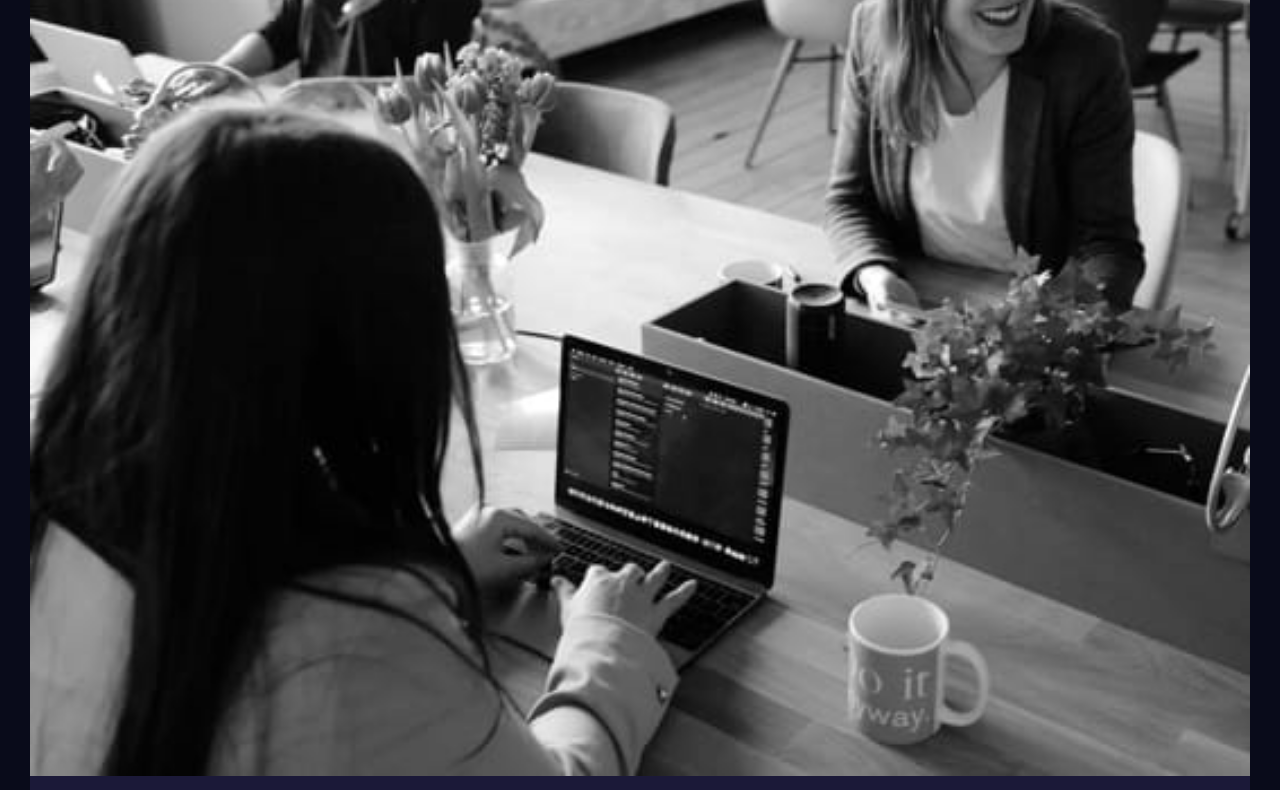
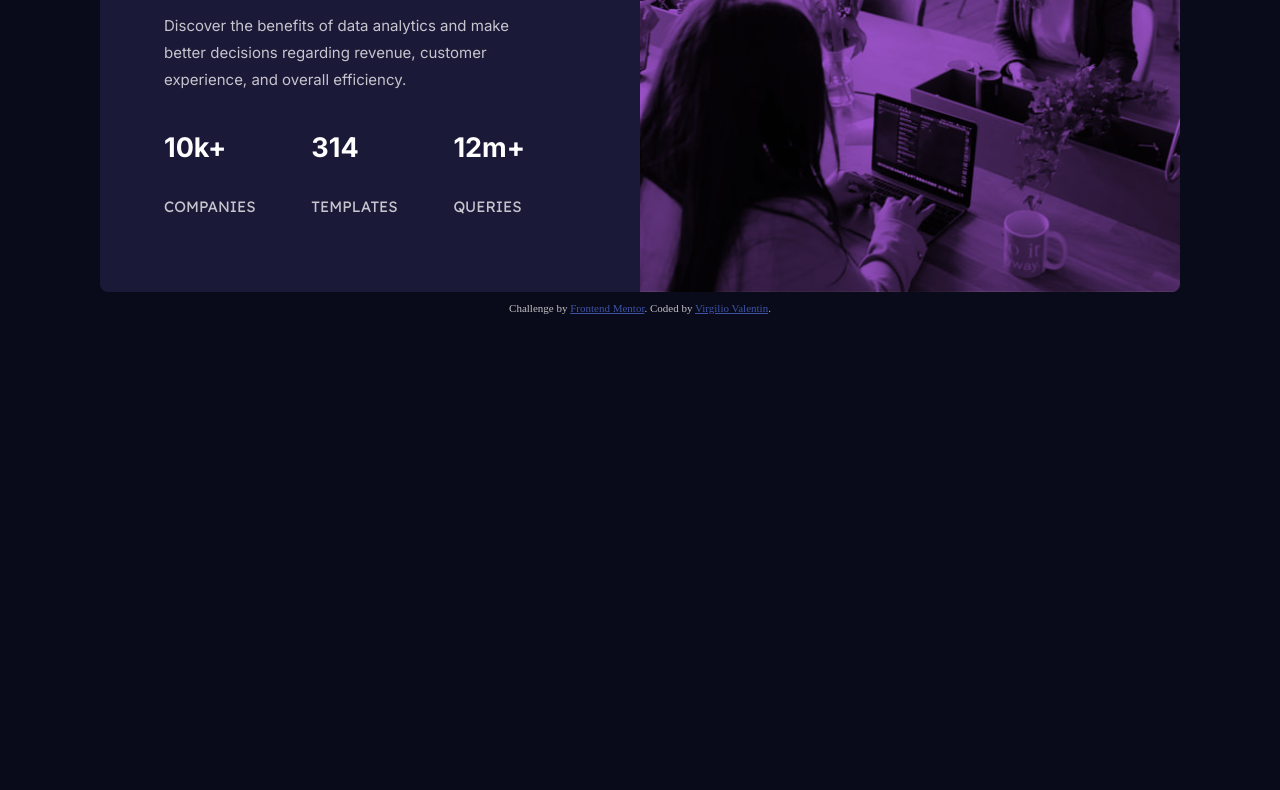
Before and after one commit to virgiliovalentin/javascript-playground, a plain HTML site: page stats-cards/index.html in a window 1280 px wide. Shown: the part 262-1052 px from the top of the page. After the commit the page ends 800 px from the top, so only its background shows below. Drawn offline with Linux system fonts and the light colour scheme.

Commit message:
🔥 Finished mobile, tablet and desktop views

```diff
--- a/stats-cards/css/style.css
+++ b/stats-cards/css/style.css
@@ -1,80 +1,163 @@
-:root{
+@import url('https://fonts.googleapis.com/css2?family=Inter:wght@400;700&family=Lexend+Deca&display=swap');
+
+:root {
     --main-bg: hsl(233, 47%, 7%);
     --card-bg: hsl(244, 38%, 16%);
     --accent: hsl(277, 64%, 61%);
+    --bg-overlay: hsl(277, 42%, 28%);
     --main-color: hsl(0, 0%, 100%);
     --paragraph: hsla(0, 0%, 100%, 0.75);
     --stats-color: hsla(0, 0%, 100%, 0.6);
 }
 
-*{
+* {
     margin: 0;
     padding: 0;
     box-sizing: border-box;
 }
 
-body{
+body {
     background-color: var(--main-bg);
     font-size: 15px;
     color: var(--paragraph);
 }
 
-img{
-    width: 100%;
-}
-
-.attribution{
+.attribution {
+    padding: 10px;
     font-size: 11px;
     text-align: center;
 }
 
-.attribution a{
+.attribution a {
     color: hsl(228, 45%, 44%);
 }
 
-.container{
+.container {
     margin: 30px;
 }
 
-.card{
+.card {
     background-color: var(--card-bg);
     border-radius: 8px;
     display: flex;
+    /* flex-direction: column; */
     flex-direction: column;
 }
 
-.card-image img{
+.card-image {
+    height: 25vh;
     border-radius: 8px 8px 0 0;
+    background-image: url(../images/image-header-mobile.jpg), linear-gradient(var(--bg-overlay), var(--bg-overlay));
+    background-blend-mode: overlay;
+    background-size: 100%;
+    background-position: center;
 }
 
-.card-content{
-    padding: 30px;
+.card-content {
+    padding: 20px;
     text-align: center;
-    line-height: 1.6;
+    font-family: 'Inter', sans-serif;
 }
 
-.card-content h1{
+.card-content h1 {
     color: var(--main-color);
-    font-size: 1.75em;
+    font-size: 1.8em;
+    font-weight: 700;
     padding-bottom: 20px;
-    /*padding: 0 40px 20px 40px;*/
 }
 
-.card-content span{
+.card-content span {
     color: var(--accent);
 }
 
-.card-content p{
+.card-content p {
     color: var(--paragraph);
-    padding: 0 20px;
+    padding: 0.5em;
+    line-height: 1.8;
 }
 
-.stats-box{
+.stats-box {
     display: flex;
     flex-direction: column;
     padding-top: 10px;
 }
 
-.stat{
+.stat {
     padding: 15px;
 }
+
+.stat .stat-num {
+    font-size: 1.8em;
+    font-weight: 700;
+    color: var(--main-color);
+}
+
+.stat-type {
+    font-family: 'Lexend Deca', sans-serif;
+    font-weight: 400;
+    text-transform: uppercase;
+}
+
+@media screen and (min-width: 768px) {
+    .card-image {
+        height: 30vh;
+        border-radius: 0 8px 8px 0;
+        background-image: url(../images/image-header-mobile.jpg), linear-gradient(var(--bg-overlay), var(--bg-overlay));
+        background-blend-mode: overlay;
+        background-repeat: no-repeat;
+        background-size: cover;
+    }
+}
+
+@media screen and (min-width: 1024px) {
+    .container {
+        margin: 100px 100px 0px 100px;
+    }
+
+    .card {
+        display: flex;
+        flex-direction: row-reverse;
+    }
+
+    .card-content {
+        flex-basis: 50%;
+        min-width: 0;
+        padding: 4rem 5.5rem 4rem 4rem;
+        text-align: left;
+    }
+
+    .card-content h1 {
+        font-size: 2.3em;
+    }
+
+    .card-content p {
+        color: var(--paragraph);
+        padding: 0.5em 1em 0.5em 0em;
+        line-height: 1.8;
+    }
+
+    .card-image {
+        height: auto;
+        flex-basis: 50%;
+        border-radius: 0 8px 8px 0;
+        background-image: url(../images/image-header-desktop.jpg), linear-gradient(var(--bg-overlay), var(--bg-overlay));
+        background-blend-mode: overlay;
+        background-repeat: no-repeat;
+        background-size: cover;
+    }
+
+    .stats-box {
+        display: flex;
+        flex-direction: row;
+        justify-content: space-between;
+    }
+
+    .stat{
+        padding: 0;
+        text-align: left;
+    }
+
+    .stat-num{
+        padding-bottom: 0px;
+    }
+}
--- a/stats-cards/index.html
+++ b/stats-cards/index.html
@@ -11,14 +11,13 @@
 <body>
 
   <main>
-    <section>
     <div class="container">
       <div class="card">
         <div class="card-image">
-            <picture>
-              <source media="(min-width: 768px)" srcset="/images/image-header-desktop.jpg" sizes="">
-              <img src="images/image-header-mobile.jpg" alt="A group of women working and smiling">
-            </picture>
+          <!-- <picture>
+            <source srcset="images/image-header-desktop.jpg" media="(min-width: 1024px)">
+            <img src="./images/image-header-mobile.jpg" alt="Group of Woman Working on Computers" />
+          </picture> -->
         </div>
         <div class="card-content">
           <h1>Get <span>insights</span> that help your business grow.</h1>
@@ -40,12 +39,11 @@
         </div>
       </div>
     </div>
-    </section>
   </main>
 
   <div class="attribution">
     Challenge by <a href="https://www.frontendmentor.io?ref=challenge" target="_blank">Frontend Mentor</a>.
-    Coded by <a href="#">Virgilio Valentin</a>.
+    Coded by <a href="https://github.com/virgiliovalentin" target="_blank">Virgilio Valentin</a>.
   </div>
 </body>
 </html>
```
Also changed, not shown: pensum-todo-list/index-1.html (added, +12 -0 lines). Lines whose indentation alone changed are shown as unchanged.
